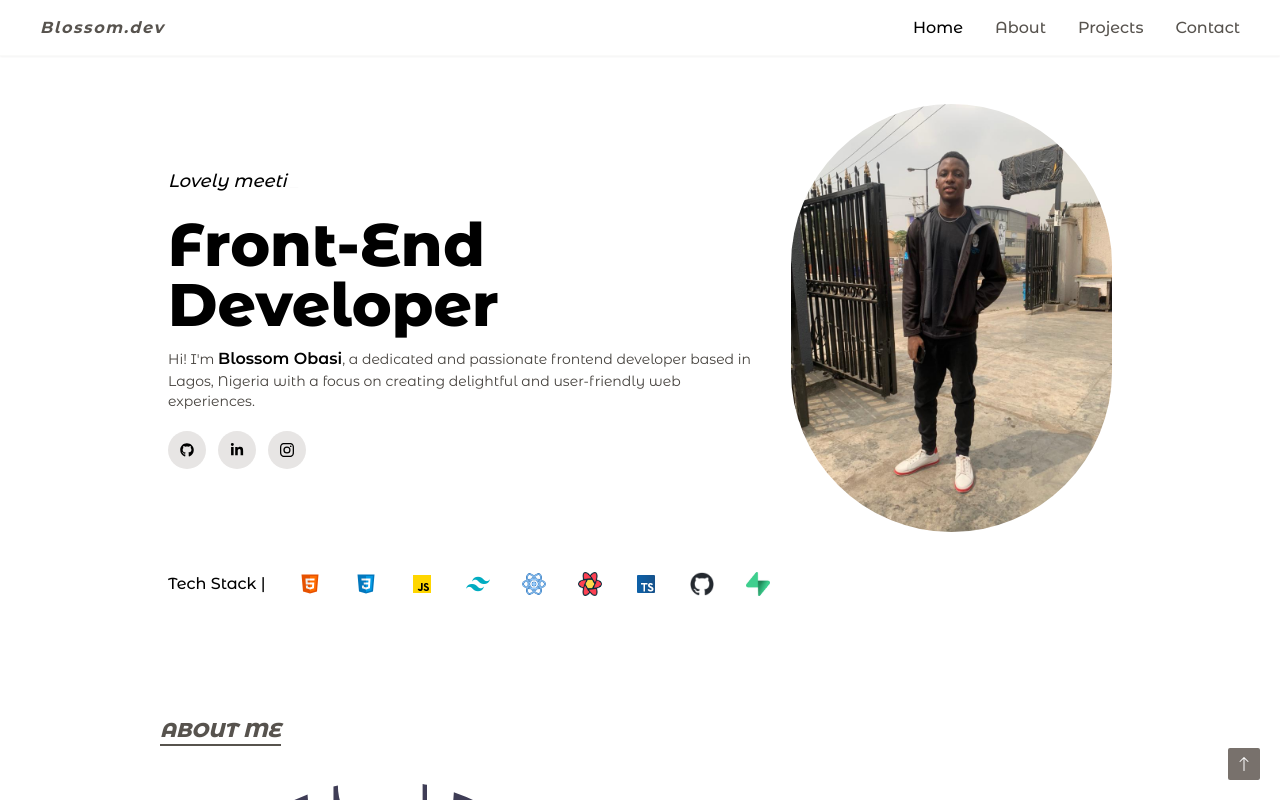
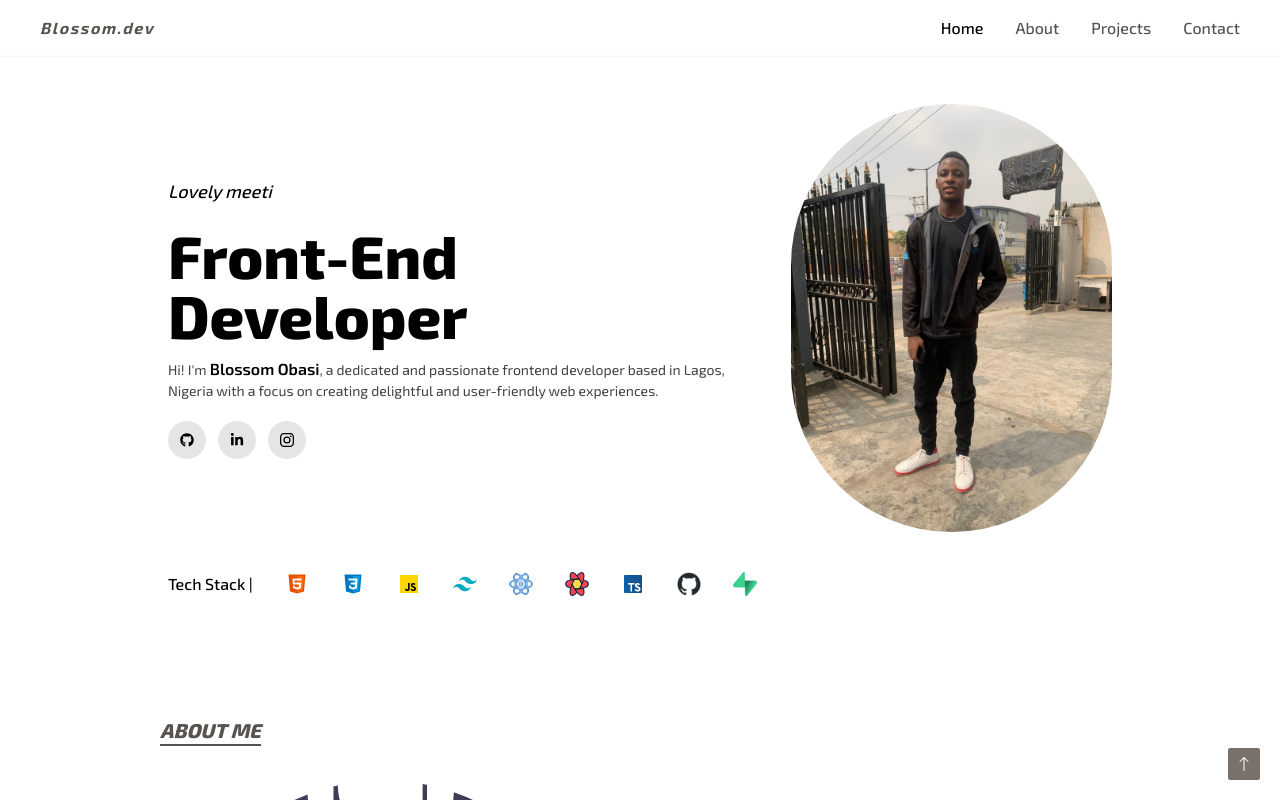
Before and after one commit to blossomobasi/blossoms-portfolio, a Next.js app: page / in a window 1280 px wide. Built offline with nearby package versions, Linux system fonts and the light colour scheme.

Commit message:
Change font family to Exo_2

```diff
--- a/src/app/layout.tsx
+++ b/src/app/layout.tsx
@@ -1,19 +1,19 @@
 import type { Metadata } from "next";
-import { Montserrat_Alternates } from "next/font/google";
-// import { Exo_2 } from "next/font/google";
+// import { Montserrat_Alternates } from "next/font/google";
+import { Exo_2 } from "next/font/google";
 
 import "./globals.css";
 import NavBar from "@/components/NavBar";
 
-const montserrat_alternates = Montserrat_Alternates({
+// const montserrat_alternates = Montserrat_Alternates({
+//   weight: ["100", "200", "300", "400", "500", "600", "700", "800", "900"],
+//   subsets: ["latin"],
+// });
+
+const exo_2 = Exo_2({
   weight: ["100", "200", "300", "400", "500", "600", "700", "800", "900"],
   subsets: ["latin"],
 });
-
-// const exo_2 = Exo_2({
-//   weight: ["100", "200", "300", "400", "500", "600", "700", "800", "900"],
-//   subsets: ["latin"],
-// });
 
 export const metadata: Metadata = {
   title: "Blossom Obasi",
@@ -27,11 +27,7 @@ export default function RootLayout({
 }>) {
   return (
     <html lang="en">
-      <body
-        className={
-          montserrat_alternates.className + " flex flex-col items-center"
-        }
-      >
+      <body className={exo_2.className + " flex flex-col items-center"}>
         <NavBar />
         <div className="max-w-[100rem]">{children}</div>
       </body>
```
